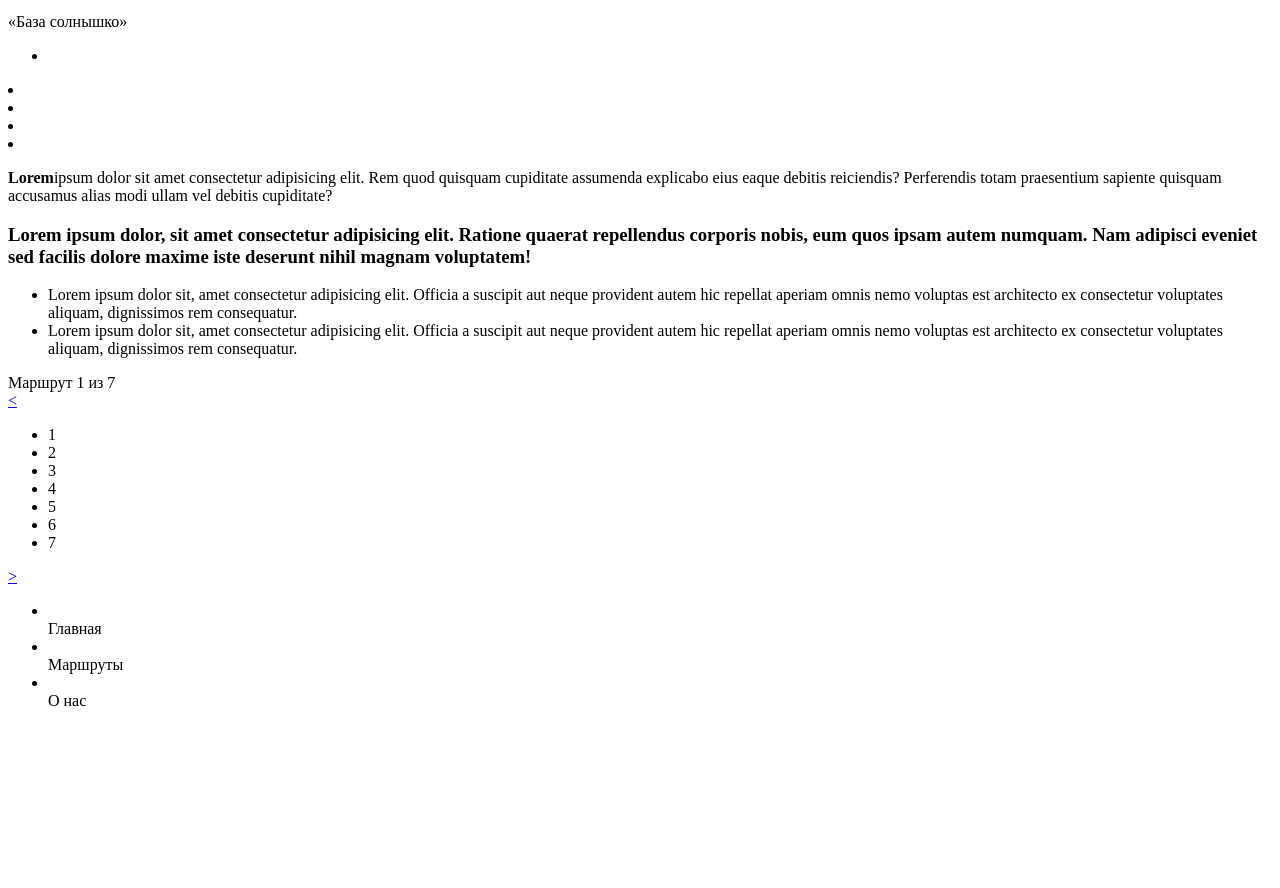
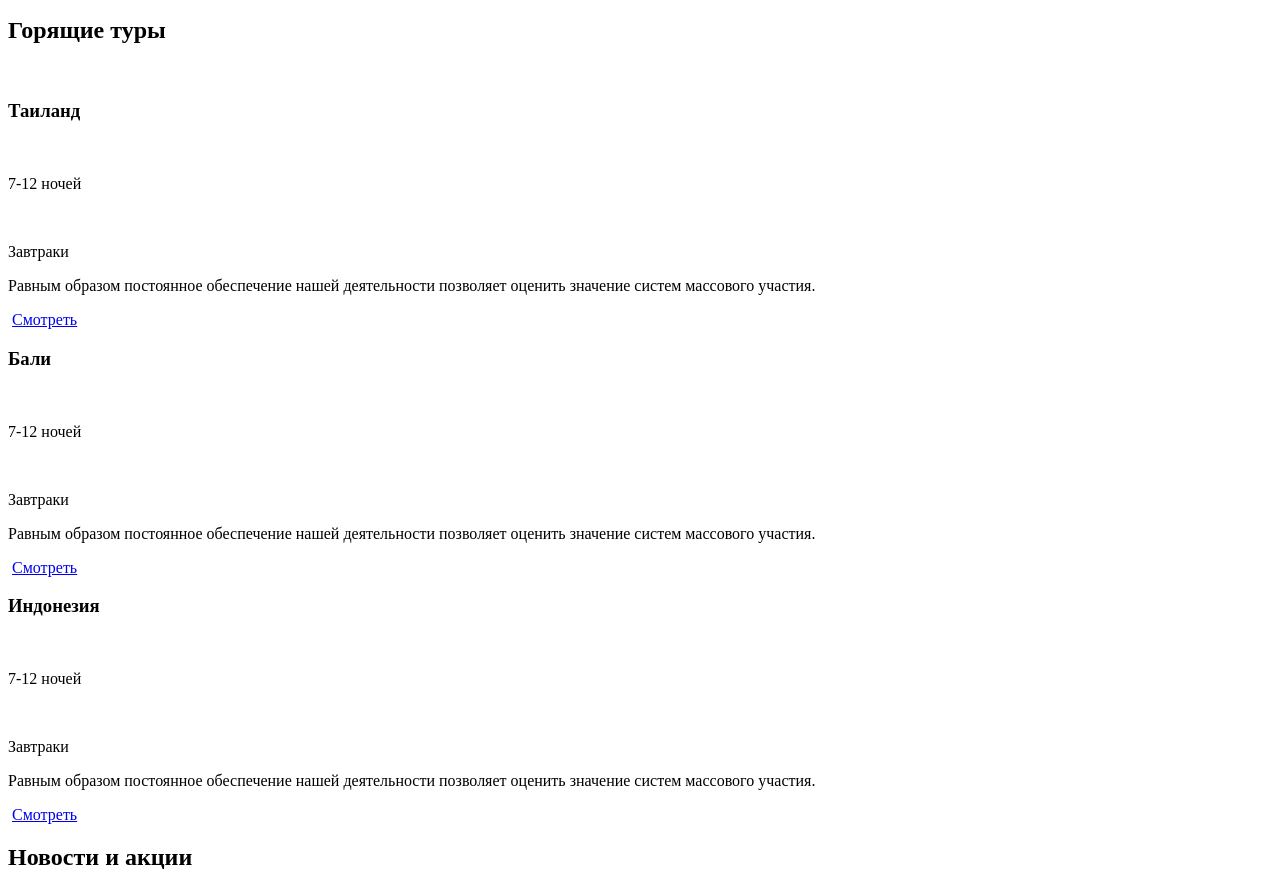
Before and after one commit to lapidusus/Air-Asia, a plain HTML site: page index.html in a window 1280 px wide. Shown: the part 251-1139 px from the top of the page. Before the commit the page ends 977 px from the top, so only its background shows below. Drawn offline with Linux system fonts and the light colour scheme.

Commit message:
внес правки

```diff
--- a/index.html
+++ b/index.html
@@ -11,58 +11,127 @@
           <img src="" alt="" class="logo__pic">
       </a>
       <address class="contacts">
-        <a href="tel: +78000039210" class="contacts__phone">8 (800) 00-392-10</a>
-        <div class="contacts__workhours">Всегда на связи</div>
+        <a href="tel: +78007003030" class="contacts__phone">8 (800) 700-30-30</a>
+        <div class="contacts__workhours">График работы</div>
       </address>
-    </header>
-    <div class="page-content">
-      <main class="main-content">
         <nav class="breadcrumbs">
           <ul class="breadcrumbs__list">
             <li class="breadcrumbs__item">
               <a href="#" class="breadcrumbs__link">Главная</a>
-              <div class="breadcrumbs__separator">/</div>
             </li>
             <li class="breadcrumbs__active-item">
-              <a href="#" class="breadcrumbs__active-link">Маршруты</a>
+              <a href="#" class="breadcrumbs__active-link">Услуги</a>
+            </li>
+            <li class="breadcrumbs__active-item">
+              <a href="#" class="breadcrumbs__active-link">Отзывы</a>
             </li>
           </ul>
         </nav>
-        <div class="route">
-          <div class="route__image">
-            <img src="" alt="" class="route__image-elem">
-            <h1 class="route__image-title">Маршрут «Горы»</h1>
+      </header>
+    <div class="page-content">
+      <main class="main-content">
+        <div class="tour">
+          <div class="tour__text">
+            <h1 class="tour__text">Авторские туры по Азии</h1>
           </div>
-          <div class="route__header">
-            <div class="iconed-title">
+          <div class="tour__header">
+            <div class="tour-title">
+              <div class="tour-title__text">Открой для себя Азию</div>
+            </div>
+            <div class="text">
               <img src="" alt="" class="iconed-title__icon">
-              <div class="iconed-title__text">«База солнышко»</div>
+              <a href="#" class="iconed__active-link">Подробнее</a>
             </div>
-            <ul class="rating">
-              <li class="rating__item"> <img src="" alt="" class="rating__star"></ul>
-              <li class="rating__item"> <img src="" alt="" class="rating__star"></ul>
-              <li class="rating__item"> <img src="" alt="" class="rating__star"></ul>
-              <li class="rating__item"> <img src="" alt="" class="rating__star"></ul>
-              <li class="rating__item"> <img src="" alt="" class="rating__star"></ul>
-            </ul>
         </div>
-          <article class="route__description">
-            <p class="route__description-paragraph">
-              <b>Lorem</b>ipsum dolor sit amet consectetur adipisicing elit. Rem quod quisquam cupiditate assumenda explicabo eius eaque debitis reiciendis? Perferendis totam praesentium sapiente quisquam accusamus alias modi ullam vel debitis cupiditate?
-            </p>
-            <h3 class="route__description-title">Lorem ipsum dolor, sit amet consectetur adipisicing elit. Ratione quaerat repellendus corporis nobis, eum quos ipsam autem numquam. Nam adipisci eveniet sed facilis dolore maxime iste deserunt nihil magnam voluptatem!</h3>
-            <ul class="route__description-list">
-              <li class="route__description-title">
-                Lorem ipsum dolor sit, amet consectetur adipisicing elit. Officia a suscipit aut neque provident autem hic repellat aperiam omnis nemo voluptas est architecto ex consectetur voluptates aliquam, dignissimos rem consequatur.
-              </li>
-              <li class="route__description-title">
-                  Lorem ipsum dolor sit, amet consectetur adipisicing elit. Officia a suscipit aut neque provident autem hic repellat aperiam omnis nemo voluptas est architecto ex consectetur voluptates aliquam, dignissimos rem consequatur.
-              </li>
-             </ul>
-          </article>
+          <div class="tours">
+            <h2 class="tours__title">Горящие туры</h2>
+          </div>
+          <div class="tours__1">
+            <img src="" alt="" class="tours__1-image">
+          </div>
+          <div class="tours__1-title">
+            <h3 class="tours__1-name">Таиланд</h3>
+          </div>
+          <div class="tours__1">
+          <img src="" alt="" class="tours__1-image">
+          </div>
+          <div class="tours__1-title">
+          <p class="tours__1-text">7-12 ночей</p>
+          </div>
+          <div class="tours__1">
+          <img src="" alt="" class="tours__1-image">
+          </div>
+          <div class="tours__1-title">
+          <p class="tours__1-text">Завтраки</p>
+          </div>
+          <div class="tours__1-text">
+          <p class="tours__1-text">Равным образом постоянное обеспечение нашей деятельности позволяет оценить значение систем массового участия.</p>
+          </div>
+          <div class="text">
+          <img src="" alt="" class="iconed-title__icon">
+          <a href="#" class="iconed__active-link">Смотреть</a>
+          </div>
+          <div class="tours__1-title">
+          <h3 class="tours__1-name">Бали</h3>
+        </div>
+        <div class="tours__1">
+          <img src="" alt="" class="tours__1-image">
+        </div>
+        <div class="tours__1-title">
+          <p class="tours__1-text">7-12 ночей</p>
+        </div>
+        <div class="tours__1">
+          <img src="" alt="" class="tours__1-image">
+        </div>
+        <div class="tours__1-title">
+          <p class="tours__1-text">Завтраки</p>
+        </div>
+        <div class="tours__1-text">
+          <p class="tours__1-text">Равным образом постоянное обеспечение нашей деятельности позволяет оценить значение систем массового участия.</p>
+        </div>
+        <div class="text">
+          <img src="" alt="" class="iconed-title__icon">
+          <a href="#" class="iconed__active-link">Смотреть</a>
+        </div>
+        <div class="tours__1-title">
+          <h3 class="tours__1-name">Индонезия</h3>
+        </div>
+        <div class="tours__1">
+          <img src="" alt="" class="tours__1-image">
+        </div>
+        <div class="tours__1-title">
+          <p class="tours__1-text">7-12 ночей</p>
+        </div>
+        <div class="tours__1">
+          <img src="" alt="" class="tours__1-image">
+        </div>
+        <div class="tours__1-title">
+          <p class="tours__1-text">Завтраки</p>
+        </div>
+        <div class="tours__1-text">
+          <p class="tours__1-text">Равным образом постоянное обеспечение нашей деятельности позволяет оценить значение систем массового участия.</p>
+        </div>
+        <div class="text">
+          <img src="" alt="" class="iconed-title__icon">
+          <a href="#" class="iconed__active-link">Смотреть</a>
+        </div>
+        <div class="tours">
+          <h2 class="news">Новости и акции</h2>
+        </div>
+        <div class="news">
+          <img src="" alt="" class="news__icon">
+          <p class="news__icon-text">Декабрь 2019</p>
+          <h3 class="news__icon-text">Дешевые путевки на Новый Год!</h3>
+          <p class="news__icon-text">Проведи новый год в Тайланде</p>
+        </div>
+        <div class="news">
+          <img src="" alt="" class="news__icon">
+          <p class="news__icon-text">Декабрь 2019</p>
+          <h3 class="news__icon-text">Акция для серфенгистов!</h3>
+          <p class="news__icon-text">В сезон больших волн скидка на путевку в Тайланд на остров серфенгистов. Удачного пути!</p>
+        </div>
         <div class="paginator">
-            <div class="paginator__display">Маршрут 1 из 7</div>
-            <a href="#" class="paginator__prev"><</a>
+          <div class="paginator__display">Страница 1 из 7</div>
           <ul class="paginator__list">
             <li class="paginator__item">1</li>
             <li class="paginator__item">2</li>
@@ -72,28 +141,41 @@
             <li class="paginator__item">6</li>
             <li class="paginator__item">7</li>
           </ul>
-            <a href="#" class="paginator__next">></a>
+        </div>
+        <div class="about">
+          <img src="" alt="" class="about__icon-1">
+        </div>
+        <div class="about">
+          <img src="" alt="" class="about__icon-2">
+          <h2 class="about__icon-2-text">О нас</h2>
+          <p class="about__icon-2-text">Сайт рыбатекст поможет дизайнеру, верстальщику, вебмастеру сгенерировать несколько абзацев более менее осмысленного текста рыбы на русском языке, а начинающему оратору отточить навык публичных выступлений в домашних условиях. </p>
+          <img src="" alt="" class="about__icon-2-text">
+          <a href="#" class="about__icon-2-link">Подробнее</a>
         </div>
         </div>
       </main>
-      <aside class="sidebar">
-        <nav class="menu">
-          <ul class="menu__list">
-            <li class="menu__item">
-              <img src="" alt="" class="menu__icon">
-              <div class="menu__title">Главная</div>
+    <footer class="basement">
+      <a href="/" class="logo">
+        <img src="" alt="" class="logo__pic">
+      </a>
+      <nav class="breadcrumbs">
+        <ul class="breadcrumbs__list">
+          <li class="breadcrumbs__item">
+            <a href="#" class="breadcrumbs__link">Главная</a>
           </li>
-            <li class="menu__item">
-              <img src="" alt="" class="menu__icon">
-              <div class="menu__title">Маршруты</div>
+          <li class="breadcrumbs__active-item">
+            <a href="#" class="breadcrumbs__active-link">Услуги</a>
           </li>
-            <li class="menu__item">
-              <img src="" alt="" class="menu__icon">
-              <div class="menu__title">О нас</div>
+          <li class="breadcrumbs__active-item">
+            <a href="#" class="breadcrumbs__active-link">Отзывы</a>
           </li>
         </ul>
       </nav>
-      </aside>
+      <div class="basement__text">
+        <p class="basement__text">Бесплатный звонок по России</p>
+        <a href="tel: +78007003030" class="contacts__phone">8 (800) 700-30-30</a>
+      </div>
+    </footer>
   </div>
 </div>
 </body>
```
Lines whose indentation alone changed are shown as unchanged.
